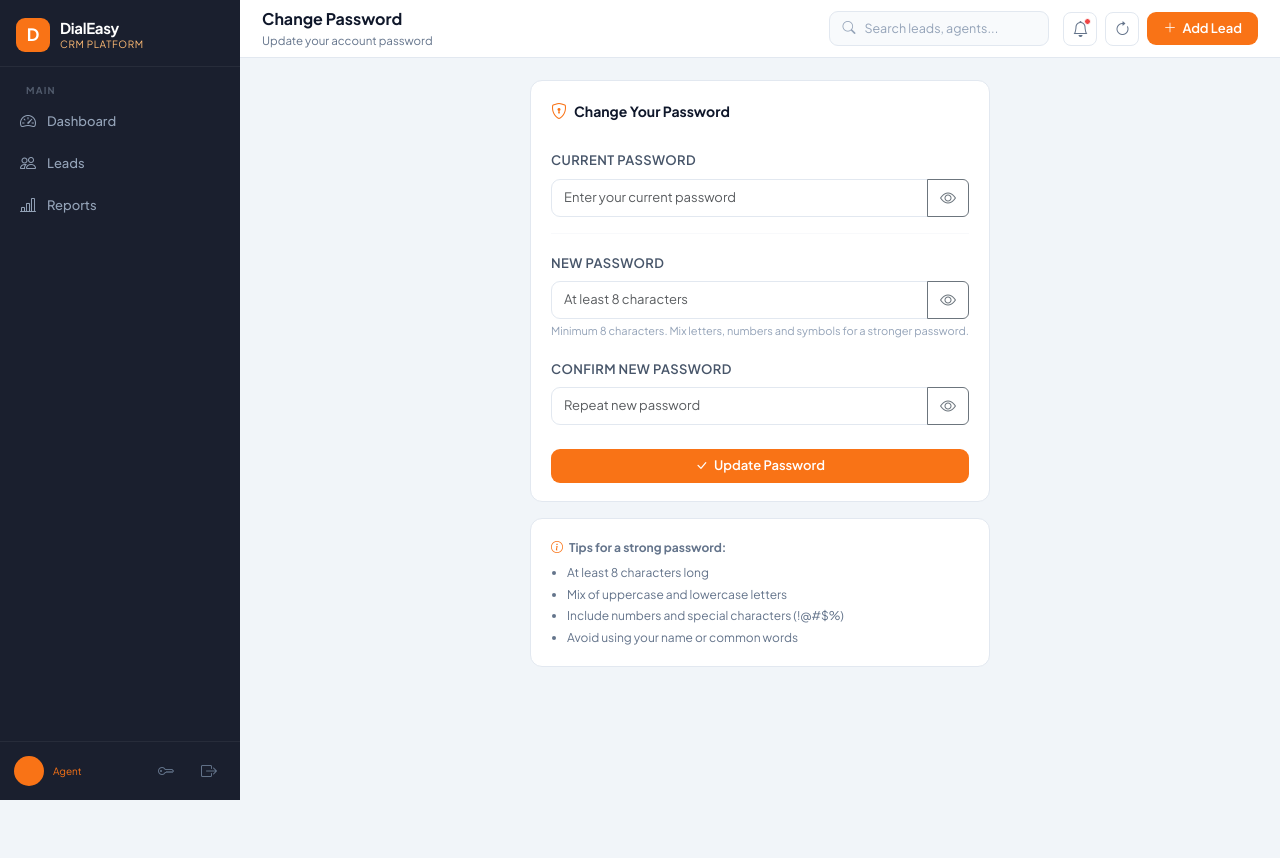
After one commit to Shiwa45/DialEasy, a Django app: template templates/agents/change_password.html in a window 1280 px wide. The commit adds this page. Run offline with Django 5.2, Linux system fonts and the light colour scheme; the template is opened without the code that fills it, so the values that code supplies are empty.

Commit message:
first commit

```diff
--- a/agents/urls.py
+++ b/agents/urls.py
@@ -18,6 +18,7 @@ urlpatterns = [
     # Agent self-service URLs
     path('dashboard/', views.agent_dashboard, name='agent_dashboard'),
     path('my-leads/', views.agent_leads, name='agent_leads'),
+    path('change-password/', views.change_password, name='change_password'),
 
     # Time tracking (admin views)
     path('activity/', views.agent_activity_list, name='agent_activity_list'),
--- a/leads/urls.py
+++ b/leads/urls.py
@@ -27,6 +27,7 @@ urlpatterns = [
     # Lead deletion
     path('lead/<int:lead_id>/delete/', views.delete_lead, name='delete_lead'),
     path('bulk-delete/', views.bulk_delete_leads, name='bulk_delete_leads'),
+    path('flush/', views.flush_leads, name='flush_leads'),
 
     # Funnels
     path('funnels/', views.funnel_list, name='funnel_list'),
--- /dev/null
+++ b/templates/agents/change_password.html
@@ -0,0 +1,103 @@
+{% extends "base/base.html" %}
+{% block title %}Change Password — DialEasy CRM{% endblock %}
+{% block page_title %}Change Password{% endblock %}
+{% block page_sub %}Update your account password{% endblock %}
+
+{% block content %}
+<div style="max-width:460px;margin:0 auto;">
+  <div class="crm-card">
+    <div class="crm-card-title mb-4">
+      <i class="bi bi-shield-lock"></i> Change Your Password
+    </div>
+
+    <form method="post">
+      {% csrf_token %}
+
+      <div class="mb-3">
+        <label class="form-label fw-semibold" style="font-size:13px;">Current Password</label>
+        <div class="input-group">
+          <input type="password" name="current_password" id="cur" class="form-control" required
+                 placeholder="Enter your current password">
+          <button class="btn btn-outline-secondary" type="button" onclick="toggle('cur','eyeCur')">
+            <i class="bi bi-eye" id="eyeCur"></i>
+          </button>
+        </div>
+      </div>
+
+      <hr class="divider">
+
+      <div class="mb-3">
+        <label class="form-label fw-semibold" style="font-size:13px;">New Password</label>
+        <div class="input-group">
+          <input type="password" name="new_password" id="pw1" class="form-control" required
+                 placeholder="At least 8 characters" minlength="8">
+          <button class="btn btn-outline-secondary" type="button" onclick="toggle('pw1','eye1')">
+            <i class="bi bi-eye" id="eye1"></i>
+          </button>
+        </div>
+        <div class="mt-1" style="font-size:11px;color:#94A3B8;">Minimum 8 characters. Mix letters, numbers and symbols for a stronger password.</div>
+      </div>
+
+      <div class="mb-4">
+        <label class="form-label fw-semibold" style="font-size:13px;">Confirm New Password</label>
+        <div class="input-group">
+          <input type="password" name="confirm_password" id="pw2" class="form-control" required
+                 placeholder="Repeat new password" minlength="8">
+          <button class="btn btn-outline-secondary" type="button" onclick="toggle('pw2','eye2')">
+            <i class="bi bi-eye" id="eye2"></i>
+          </button>
+        </div>
+        <div id="matchHint" class="mt-1" style="font-size:11px;display:none;"></div>
+      </div>
+
+      <button type="submit" class="btn-crm-primary w-100 justify-content-center">
+        <i class="bi bi-check-lg"></i> Update Password
+      </button>
+    </form>
+  </div>
+
+  <div class="crm-card mt-3" style="font-size:12px;color:#64748B;line-height:1.8;">
+    <i class="bi bi-info-circle text-orange me-1"></i>
+    <strong>Tips for a strong password:</strong>
+    <ul class="mb-0 mt-1 ps-3">
+      <li>At least 8 characters long</li>
+      <li>Mix of uppercase and lowercase letters</li>
+      <li>Include numbers and special characters (!@#$%)</li>
+      <li>Avoid using your name or common words</li>
+    </ul>
+  </div>
+</div>
+
+<script>
+function toggle(inputId, iconId) {
+  const input = document.getElementById(inputId);
+  const icon  = document.getElementById(iconId);
+  if (input.type === 'password') {
+    input.type = 'text';
+    icon.className = 'bi bi-eye-slash';
+  } else {
+    input.type = 'password';
+    icon.className = 'bi bi-eye';
+  }
+}
+
+const pw1 = document.getElementById('pw1');
+const pw2 = document.getElementById('pw2');
+const hint = document.getElementById('matchHint');
+
+function checkMatch() {
+  if (!pw2.value) { hint.style.display = 'none'; return; }
+  hint.style.display = 'block';
+  if (pw1.value === pw2.value) {
+    hint.textContent = '✓ Passwords match';
+    hint.style.color = '#16A34A';
+  } else {
+    hint.textContent = '✗ Passwords do not match';
+    hint.style.color = '#EF4444';
+  }
+}
+
+pw1.addEventListener('input', checkMatch);
+pw2.addEventListener('input', checkMatch);
+</script>
+{% endblock %}
--- a/templates/base/base.html
+++ b/templates/base/base.html
@@ -591,6 +591,10 @@
         <div class="user-name text-truncate">{{ request.user.get_full_name|default:request.user.username }}</div>
         <div class="user-role">{% if request.user.is_superuser %}Super Admin{% elif request.user.is_staff %}Admin{% else %}Agent{% endif %}</div>
       </div>
+      <a href="{% url 'agents:change_password' %}" class="icon-btn" title="Change Password"
+         style="border:none;background:transparent;color:#64748B;text-decoration:none;">
+        <i class="bi bi-key" style="font-size:16px;"></i>
+      </a>
       <form method="post" action="{% url 'logout' %}" style="margin:0;padding:0;">
         {% csrf_token %}
         <button type="submit" class="icon-btn" title="Logout" style="border:none;background:transparent;cursor:pointer;">
```
Also changed, not shown: agents/views.py (+25 -0 lines), leads/views.py (+15 -0 lines), templates/leads/lead_list.html (+78 -0 lines).
